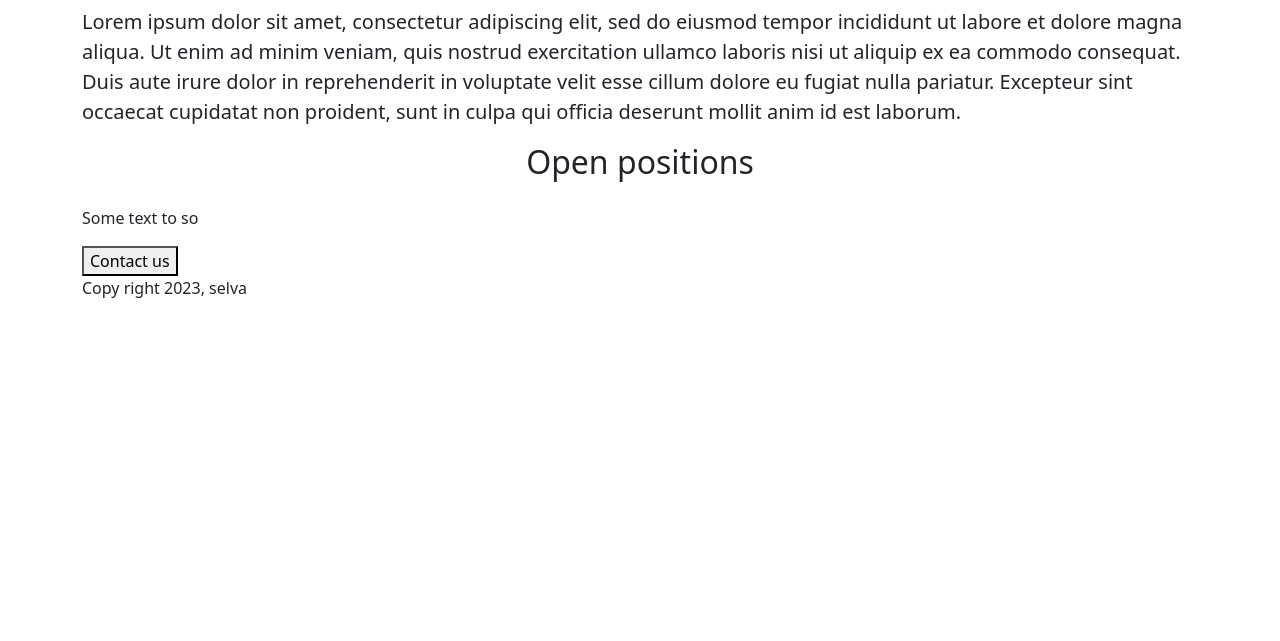
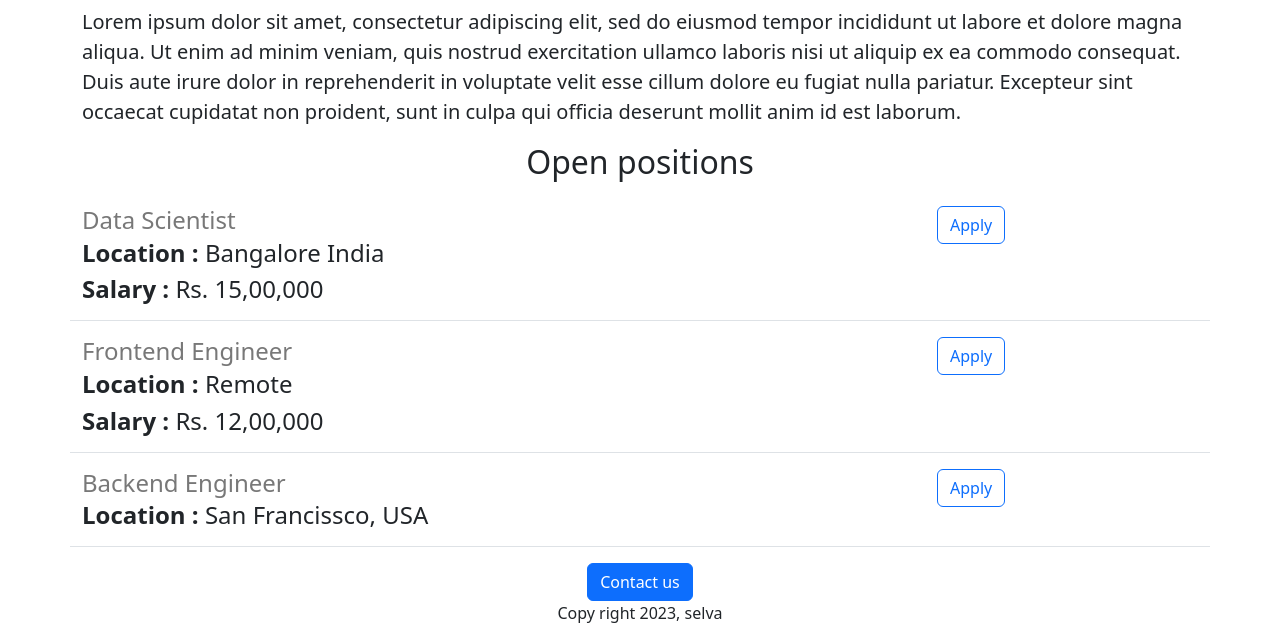
Before and after one commit to selvakumar3042/selvakumar-careers-website, a Flask app: page / in a window 1280 px wide. Shown: the part 479-1120 px from the top of the page. Before the commit the page ends 777 px from the top, so only its background shows below. Run offline with Flask 2, Linux system fonts and the light colour scheme.

Commit message:
Added dynamic data in app.py

```diff
--- a/app.py
+++ b/app.py
@@ -1,11 +1,31 @@
-from flask import Flask, render_template
+from flask import Flask, render_template, jsonify
 
 app = Flask(__name__)
+JOBS = [{
+  'id': 1,
+  'title': 'Data Scientist',
+  'location': 'Bangalore India',
+  'salary': 'Rs. 15,00,000'
+}, {
+  'id': 2,
+  'title': 'Frontend Engineer',
+  'location': 'Remote',
+  'salary': 'Rs. 12,00,000'
+}, {
+  'id': 3,
+  'title': 'Backend Engineer',
+  'location': 'San Francissco, USA',
+}]
 
 
 @app.route("/")
 def hello():
-  return render_template('myhome.html')
+  return render_template('myhome.html', jobs=JOBS, company_name='Selva')
+
+
+@app.route("/api/jobs")
+def list_jobs():
+  return jsonify(JOBS)
 
 
 if __name__ == "__main__":
--- a/templates/homepage.html
+++ b/templates/homepage.html
@@ -42,7 +42,7 @@
   <h2>Open positions</h2>
     <p class="bodytext">Some text to so </p>
       <div style="text-align:center;">
-    <button>Contact us</button>
+    <button type="button" class="btn btn-primary">Contact us</button>
       <p>Copy right 2023, selva</p>
       </div>
 
--- /dev/null
+++ b/templates/jobitem.html
@@ -0,0 +1,20 @@
+<div class="border-bottom row" style="margin-bottom: 16px;padding-bottom: 8px;">
+  <div class="col-9">
+
+        <div>
+            <h4 style="color:rgb(120,120,120); margin-bottom: 4px">
+{{job['title']}}</h4>
+        </div>
+        <div>
+           <h4><b>Location : </b> {{job['location']}}</h4>
+        </div>
+        {% if 'salary' in job %}
+          <div>
+            <h4><b>Salary : </b>{{job['salary']}}</h4>
+          </div>
+        {% endif %}
+  </div>
+  <div class="col-3">
+  <button type="button" class="btn btn-outline-primary">Apply</button>
+   </div>
+</div>
--- a/templates/myhome.html
+++ b/templates/myhome.html
@@ -14,14 +14,17 @@
 </head>
 <body>
     <div class="container">
-    <h1 class="text-center mt-2 mb-4">Selva Solutions</h1>
+    <h1 class="text-center mt-2 mb-4">{{company_name}} Solutions</h1>
     <img class="img-fluid" id="banner" src="https://selvakumar-careers-website.selvakumar3042.repl.co/static/banner.jpg" height="320">
     <h2 class="text-center">About Selva Solutions:</h2>
     <p class="lead"> Lorem ipsum dolor sit amet, consectetur adipiscing elit, sed do eiusmod tempor incididunt ut labore et dolore magna aliqua. Ut enim ad minim veniam, quis nostrud exercitation ullamco laboris nisi ut aliquip ex ea commodo consequat. Duis aute irure dolor in reprehenderit in voluptate velit esse cillum dolore eu fugiat nulla pariatur. Excepteur sint occaecat cupidatat non proident, sunt in culpa qui officia deserunt mollit anim id est laborum.</p>
   <h2 class="text-center mt-2 mb-4" >Open positions</h2>
-    <p >Some text to so </p>
-      <div >
-    <button>Contact us</button>
+    <p > {% for job in jobs %}
+      {% include 'jobitem.html' %}
+    {% endfor %}
+    </p>
+      <div style="text-align:center;">
+    <button type="button" class="btn btn-primary">Contact us</h5></button>
       <p>Copy right 2023, selva</p>
       </div>
 
```
